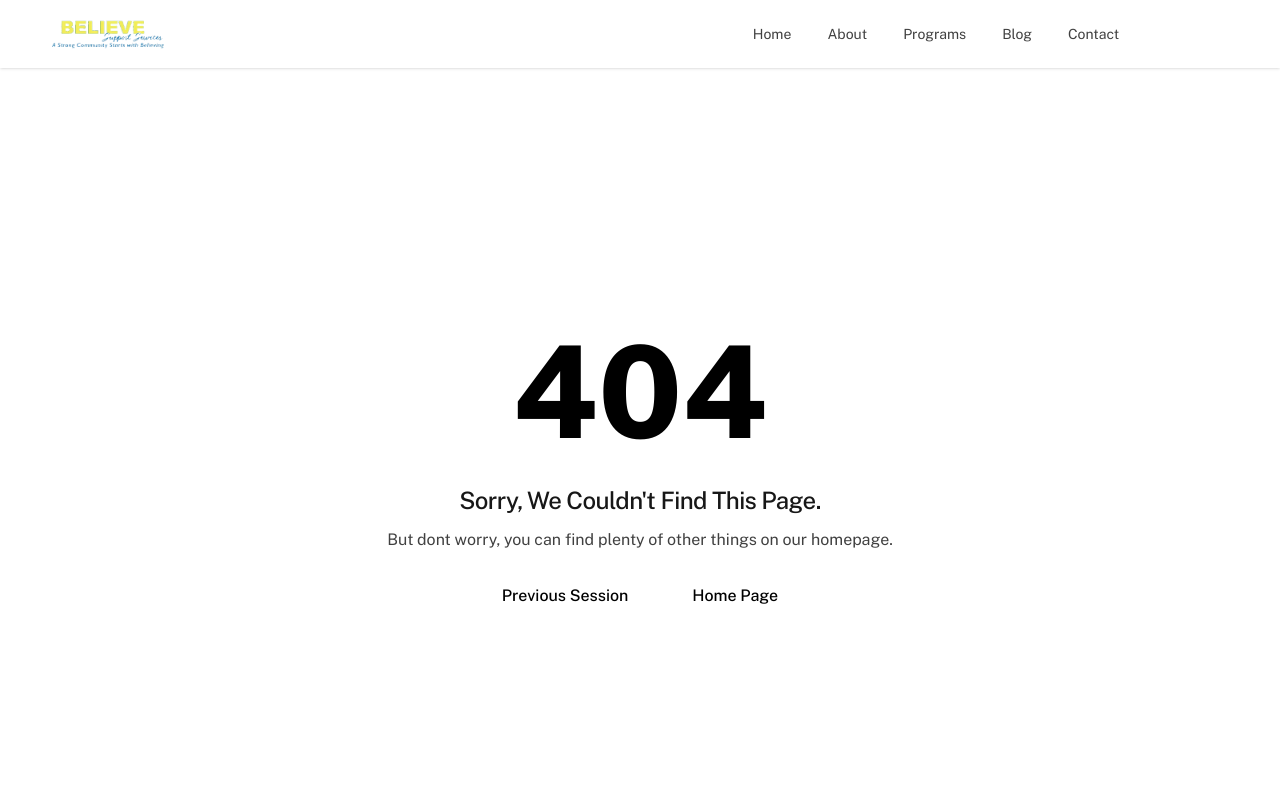
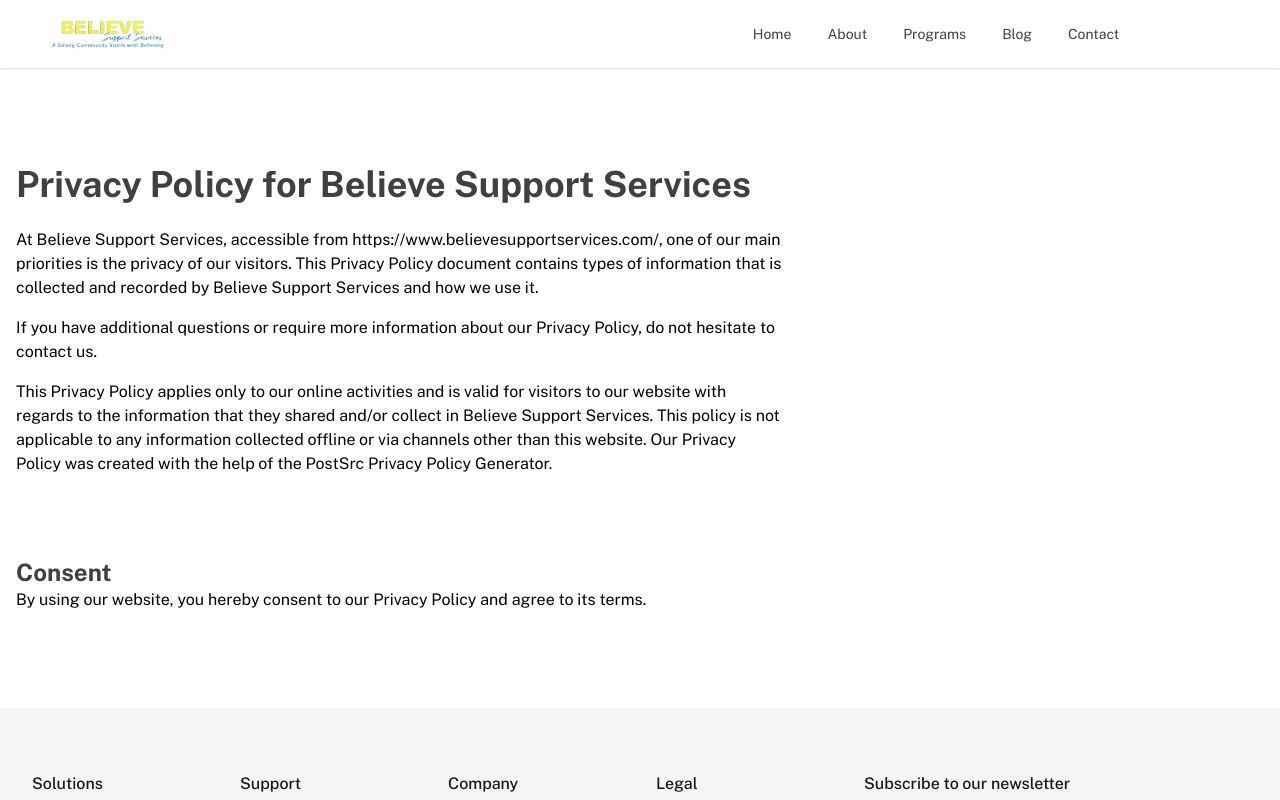
Before and after one commit to Justin-Bento/believe-support-services, a Next.js app: page /privacy in a window 1280 px wide. Before the commit this address had no page. Shown: the top 800 px of the page. Built offline with nearby package versions, Linux system fonts and the light colour scheme.

Commit message:
created a privacy page

```diff
--- /dev/null
+++ b/pages/privacy.tsx
@@ -0,0 +1,20 @@
+import React from 'react'
+
+export default function privacy() {
+  return (
+    <main className="p-4 my-20 space-y-20 wrapper">
+      <section className="max-w-3xl">
+        <h1 className="text-4xl font-bold text-gray-700">Privacy Policy for Believe Support Services</h1>
+        <div className="mt-6 space-y-4">
+          <p>At Believe Support Services, accessible from https://www.believesupportservices.com/, one of our main priorities is the privacy of our visitors. This Privacy Policy document contains types of information that is collected and recorded by Believe Support Services and how we use it.</p>
+          <p>If you have additional questions or require more information about our Privacy Policy, do not hesitate to contact us.</p>
+          <p>This Privacy Policy applies only to our online activities and is valid for visitors to our website with regards to the information that they shared and/or collect in Believe Support Services. This policy is not applicable to any information collected offline or via channels other than this website. Our Privacy Policy was created with the help of the <a href="https://postsrc.com/tools/privacy-policy-generator">PostSrc Privacy Policy Generator</a>.</p>
+        </div>
+      </section>
+      <section className="max-w-3xl">
+        <h2 className="text-2xl font-bold text-gray-700">Consent</h2>
+        <p>By using our website, you hereby consent to our Privacy Policy and agree to its terms.</p>
+      </section>
+    </main>
+  )
+}
```
